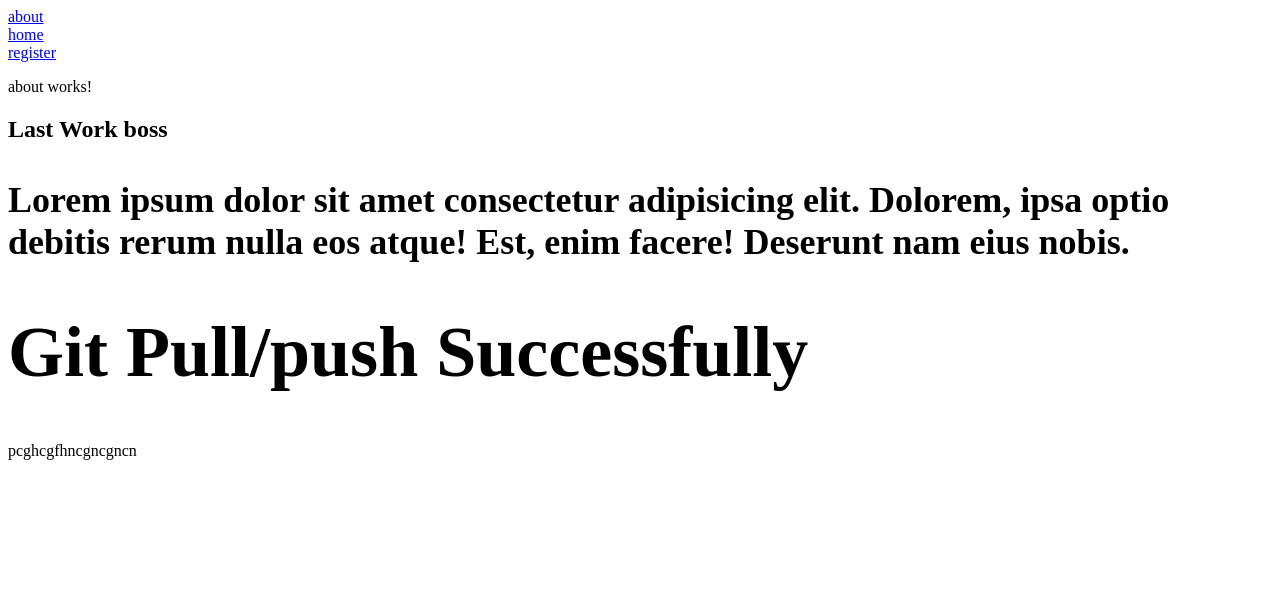
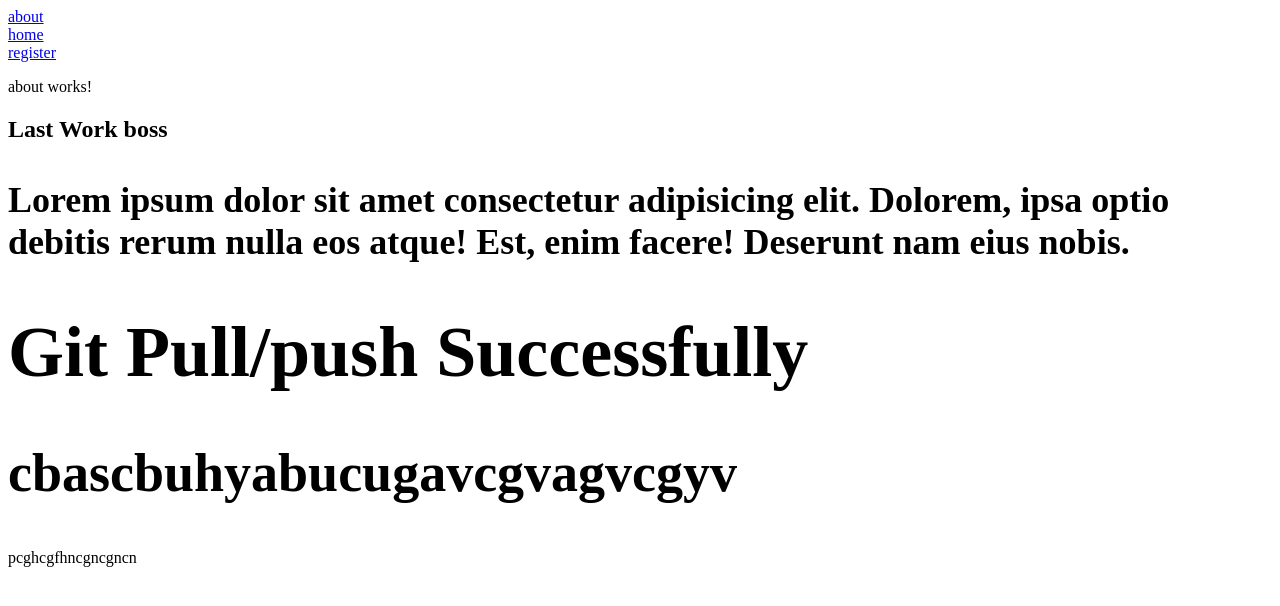
Before and after one commit to divyashreekelji/AssimilateTechnology, an Angular app: page /about in a window 1280 px wide. Shown: the top 606 px of the page. Built offline with nearby package versions, Linux system fonts and the light colour scheme.

Commit message:
bbbbbbbbbbbbb

```diff
--- a/src/app/about/about.component.html
+++ b/src/app/about/about.component.html
@@ -3,3 +3,4 @@
         <p>Lorem ipsum dolor sit amet consectetur adipisicing elit. Dolorem, ipsa optio debitis rerum nulla eos atque!
             Est, enim facere! Deserunt nam eius nobis.</p>
         <h1>Git Pull/push Successfully</h1>
+        <h2>cbascbuhyabucugavcgvagvcgyv</h2>
```
